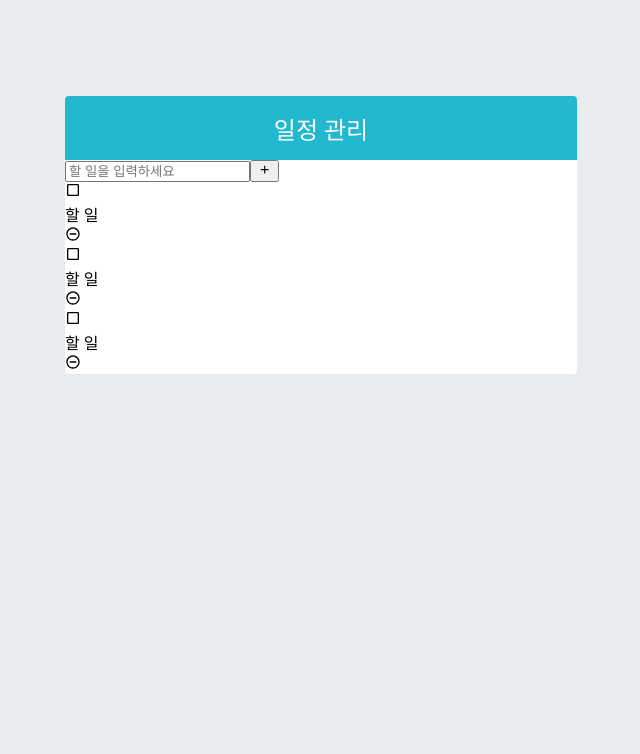
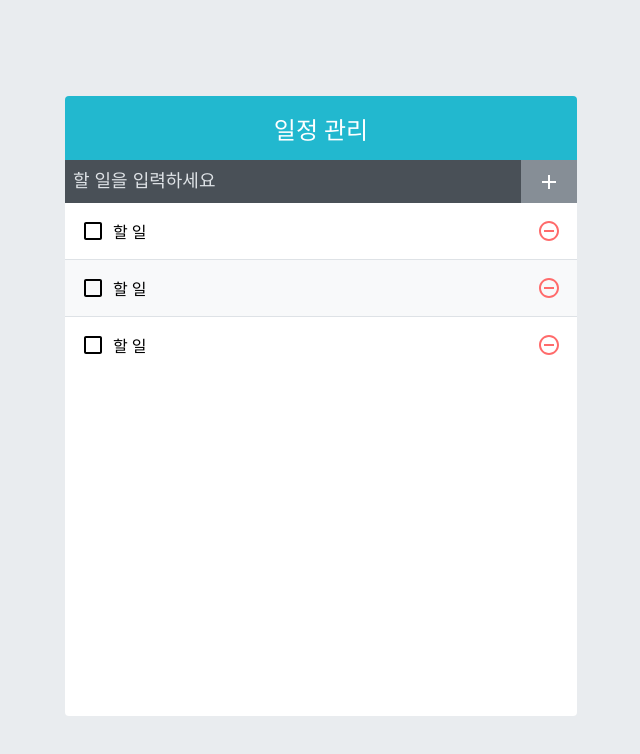
Before and after one commit to WooRiGyeoRe/react_todoApp, a React (Vite) app: page / in a window 1280 px wide. Shown: the top 754 px of the page, without its empty margins (319-959 px from the left). Built offline with nearby package versions, Linux system fonts and the light colour scheme.

Commit message:
UI 구성_TodoInsert / odoListItem / TodoList 만들기

```diff
--- a/src/App.jsx
+++ b/src/App.jsx
@@ -1,15 +1,14 @@
 import React from 'react';
 import TodoTemplate from './components/TodoTemplate';
 import TodoInsert from './components/TodoInsert';
-import TodoListItem from './components/TodoListItem';
+// import TodoListItem from './components/TodoListItem';
+import TodoList from './components/TodoList';
 
 const App = () => {
   return (
     <TodoTemplate>
       <TodoInsert />
-      <TodoListItem />
-      <TodoListItem />
-      <TodoListItem />
+      <TodoList />
     </TodoTemplate>
   );
 };
--- a/src/components/TodoInsert.jsx
+++ b/src/components/TodoInsert.jsx
@@ -1,5 +1,6 @@
 import React from 'react';
 import { MdAdd } from 'react-icons/md'; // 아이콘 사용
+import './TodoInsert.scss';
 
 // [ 아이콘 사용 방법 ]
 // 사이트에서 사용하고 싶은 아이콘을 고르고, import 구문을 사용하여 불러옴
--- /dev/null
+++ b/src/components/TodoList.jsx
@@ -0,0 +1,15 @@
+import React from 'react';
+import './TodoList.scss';
+import TodoListItem from './TodoListItem';
+
+const TodoList = () => {
+  return (
+    <div className="TodoList">
+      <TodoListItem />
+      <TodoListItem />
+      <TodoListItem />
+    </div>
+  );
+};
+
+export default TodoList;
--- /dev/null
+++ b/src/components/TodoList.scss
@@ -0,0 +1,9 @@
+.TodoList {
+    // 요소의 최소 높이
+    min-height: 320px;
+    // 요소의 최대 높이
+    min-height: 513px;
+    // 요소의 세로 방향 콘텐츠 넘침 처리
+    // overflow-y : auto, scroll, visible
+    overflow-y: auto; // 콘텐츠가 넘칠 때 스크롤 표시
+}
--- a/src/components/TodoListItem.scss
+++ b/src/components/TodoListItem.scss
@@ -0,0 +1,51 @@
+.TodoListItem {
+    padding: 1rem;
+    display: flex; /* TodoListItem 요소를 Flexbox로 설정해 자식 요소들을 Flexbox 레이아웃으로 배치 */
+    align-items: center; // 세로 중앙 정렬
+     // 짝수 번째 자식 요소(:nth-child(even))에 배경 색상 적용
+     // & => 현재 선택자를 참조 (.TodoListItem)
+    &:nth-child(even) {
+        background: #f8f9fa;
+    }
+    .checkbox {
+        cursor: pointer;
+        flex: 1; // 차지할 수 있는 영역 모두 차지
+        display: flex;
+        align-items: center;
+        // 아이콘
+        svg {
+            font-size: 1.5rem;
+        }
+        .text{
+            margin-left: 0.5rem;
+            flex: 1;
+        }
+        // 체크됐을 때 보여 줄 스타일
+        &.checked {
+            svg {
+                color: #22b8cf;
+            }
+            .text {
+                color: #adb5bd;
+        text-decoration: line-through;
+            }
+        }
+    }
+    .remove {
+        display: flex;
+        align-items: center;
+        font-size: 1.5rem;
+        color: #ff6b6b;
+        cursor: pointer;
+        &:hover {
+          color: #ff8787;
+        }
+    }
+    // 엘리먼트 사이사이에 테두리 넣기
+    // & + & => 인접 형제 요소에 스타일 적용
+    // & = .TodoListItem
+    // & + & = 현재 .TodoListItem 바로 뒤에 오는 또 다른 .TodoListItem 요소 (checkbox 아님!!!!)
+    & + & {
+     border-top: 1px solid #dee2e6;;
+    }
+}
```
Also changed, not shown: src/components/TodoInsert.scss (indentation only).
